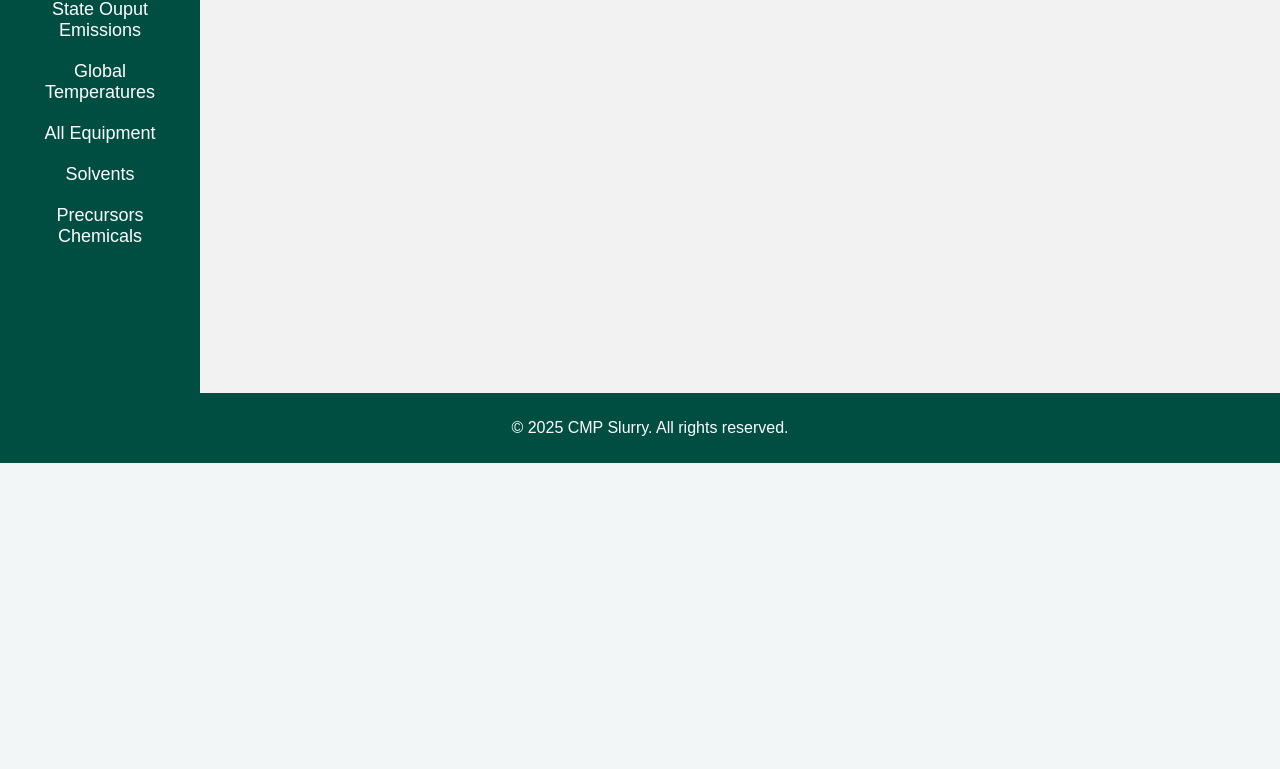
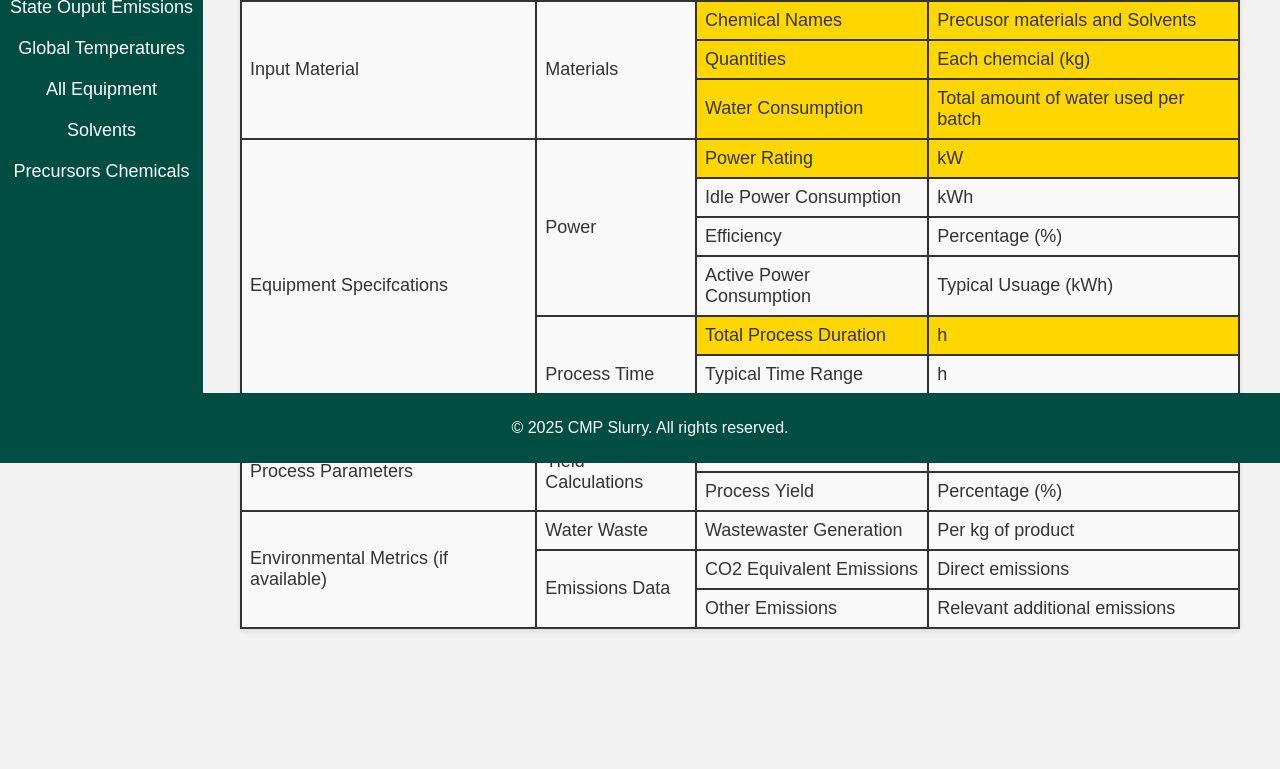
Before and after one commit to jeannamatthews-classes/group-project-cmp-slurry-manufacturing, a PHP site: page /tab1.html in a window 1280 px wide. Shown: the part 337-1106 px from the top of the page. Before the commit the page ends 800 px from the top, so only its background shows below. Run offline with PHP 8.4, Linux system fonts and the light colour scheme.

Commit message:
updated the "Required Info" tab (tab 1)

```diff
--- a/Slurry-Site/style.css
+++ b/Slurry-Site/style.css
@@ -1,13 +1,4 @@
 /* CSS for the website */
-
-/* Basic formatting for the body */
-body {
-    margin: 0px;
-    padding: 0px;
-    font-family: Arial, sans-serif;
-    background-color: hsl(0, 0%, 95%);
-    margin-inline: auto; /* Center the body content */
-}
 
 /* Basic formatting for main stuff */
 header{
@@ -20,18 +11,27 @@ header{
     /* Ensures header is not hidden behind the navbar */
 }
 
+/* Basic formatting for the body */
+body {
+    margin: 0px;
+    padding: 0px;
+    font-family: Arial, sans-serif;
+    background-color: hsl(0, 0%, 95%);
+    margin-inline: auto; /* Center the body content */
+}
+
 /* ---------------------------------------------------- */
 
 /* Formatting for the navbar */
 .navbar{
     background-color: #004e42 !important;
-    padding: 10px;
+    padding: 0px;
     font-family: Arial, sans-serif;
     font-size: 18px;
     position: fixed;
     top: 0;
     left: 0;
-    width: 180px;
+    width: auto;
     height: 100%;
 }
 
@@ -40,6 +40,7 @@ header{
     display: block;
     list-style-type: none;
     padding: 0;
+    margin: 26px 0; /* Margin for the list */
 }
 
 /* .navbar a formatting */
@@ -76,23 +77,40 @@ header{
     background-color: hsl(0, 0%, 95%);
     margin: 20px;
     margin-left: 220px; /* Adjusted to account for navbar width */
+    padding-bottom: 100px; /* Extra padding at the bottom for footer space */
 }
 
+/* Data Table formatting */
 table {
     width: 100%;
     border-collapse: collapse;
     margin: 20px 0;
+    font-size: 18px;
+    font-family: Arial, sans-serif;
+    color: #333;
+    background-color: #f9f9f9; /* Light background for the table */
+    box-shadow: 0 2px 5px rgba(0, 0, 0, 0.1); /* Subtle shadow for depth */
+    overflow: hidden; /* Ensures rounded corners are visible */
+    border: 2px solid #333; /* Border color for the table */
+    padding: 10px; /* Padding inside the table */
+
+}
+th {
+    border: 2px solid #333;
+    background-color: #004e42;
+    color: #f9f9f9; /* Light text color for contrast */
+    padding: 10px;
+    text-align: left;
 }
 
-th, td {
-    border: 1px solid #ddd;
+td {
+    border: 2px solid #333; /* Border color for table cells */
     padding: 8px;
     text-align: left;
 }
 
-th {
-    background-color: #f2f2f2;
-    color: #333;
+.required {
+    background-color: gold; /* Color for required fields */
 }
 
 /* ---------------------------------------------------- */
--- a/Slurry-Site/tab1.html
+++ b/Slurry-Site/tab1.html
@@ -37,9 +37,108 @@
 
     <!-- Main content area for this tab -->
     <main class="maincontent">
-        <h2>Required Info.</h2>
-        <p>would need to come back and add things to this</p>
-        <p>testing this real time</p>
+        <h2>Required Information</h2>
+        <h3 style="text-align: center; border: 2px solid; padding: 10px; background-color: #B5E6A2;">Before filling the form, keep the <span style="background-color: gold;">'required'</span> information ready for each process</h3>
+
+        <div class="table-container">
+            <table style="width:100%">
+                <!-- Table header -->
+                 <thead>
+                    <tr class="header-row">
+                        <th>Section</th>
+                        <th>Category</th>
+                        <th>Parameter</th>
+                        <th>Required Details</th>
+                    </tr>
+                </thead>
+
+                <!-- Table body -->
+                <tbody>
+                    <!-- Section: Input Material -->
+                    <tr>
+                        <td rowspan="3">Input Material</td>
+                        <td rowspan="3">Materials</td>
+                        <td class="required">Chemical Names</td>
+                        <td class="required">Precusor materials and Solvents</td>
+                    </tr>
+                    <tr>
+                        <td class="required">Quantities</td>
+                        <td class="required">Each chemcial (kg)</td>
+                    </tr>
+                    <tr>
+                        <td class="required">Water Consumption</td>
+                        <td class="required">Total amount of water used per batch</td>
+                    </tr>
+
+                    <!-- Section: Equipment Specifications -->
+                     <tr>
+                        <td rowspan="8">Equipment Specifcations</td>
+                        <td rowspan="5">Power</td>
+                     </tr>
+                     <tr>
+                        <td class="required">Power Rating</td>
+                        <td class="required">kW</td>
+                     </tr>
+                     <tr>
+                        <td>Idle Power Consumption</td>
+                        <td>kWh</td>
+                     </tr>
+                     <tr>
+                        <td>Efficiency</td>
+                        <td>Percentage (%)</td>
+                     </tr>
+                     <tr>
+                        <td>Active Power Consumption</td>
+                        <td>Typical Usuage (kWh)</td>
+                     </tr>
+                     <tr>
+                        <td rowspan="3">Process Time</td>
+                        <td class="required">Total Process Duration</td>
+                        <td class="required">h</td>
+                     </tr>
+                     <tr>
+                        <td>Typical Time Range</td>
+                        <td>h</td>
+                     </tr>
+                     <tr>
+                        <td>Tool Idle Time</td>
+                        <td>h</td>
+                     </tr>
+
+                    <!-- Section: Process Parameters (if available) -->
+                    <tr>
+                        <td rowspan="3">Process Parameters</td>
+                        <td rowspan="3">Yield Calculations</td>
+                    </tr>
+                    <tr>
+                        <td>Actual Product Amount</td>
+                        <td>Obtained during process</td>
+                    </tr>
+                    <tr>
+                        <td>Process Yield</td>
+                        <td>Percentage (%)</td>
+                    </tr>
+                    <tr>
+                        <td rowspan="3">Environmental Metrics (if available)</td>
+                        <td>Water Waste</td>
+                        <td>Wastewaster Generation</td>
+                        <td>Per kg of product</td>
+                    </tr>
+                    <tr>
+                        <td rowspan="2">Emissions Data</td>
+                        <td>CO2 Equivalent Emissions</td>
+                        <td>Direct emissions</td>
+                    </tr>
+                    <tr>
+                        <td>Other Emissions</td>
+                        <td>Relevant additional emissions</td>
+                    </tr>
+
+                </tbody>
+
+
+            </table>
+        </div>
     </main>
 <body>
 
--- a/Slurry-Site/tab2.html
+++ b/Slurry-Site/tab2.html
@@ -38,7 +38,7 @@
 
     <!-- Main content area for this tab -->
     <main class="maincontent">
-        <h2>Input (Start Process)</h2>
+        <h2>Start Process</h2>
         <p>would need to come back and add things to this</p>
     </main>
 <body>
```
Also changed, not shown: Slurry-Site/tab3.html (+35 -13 lines).
